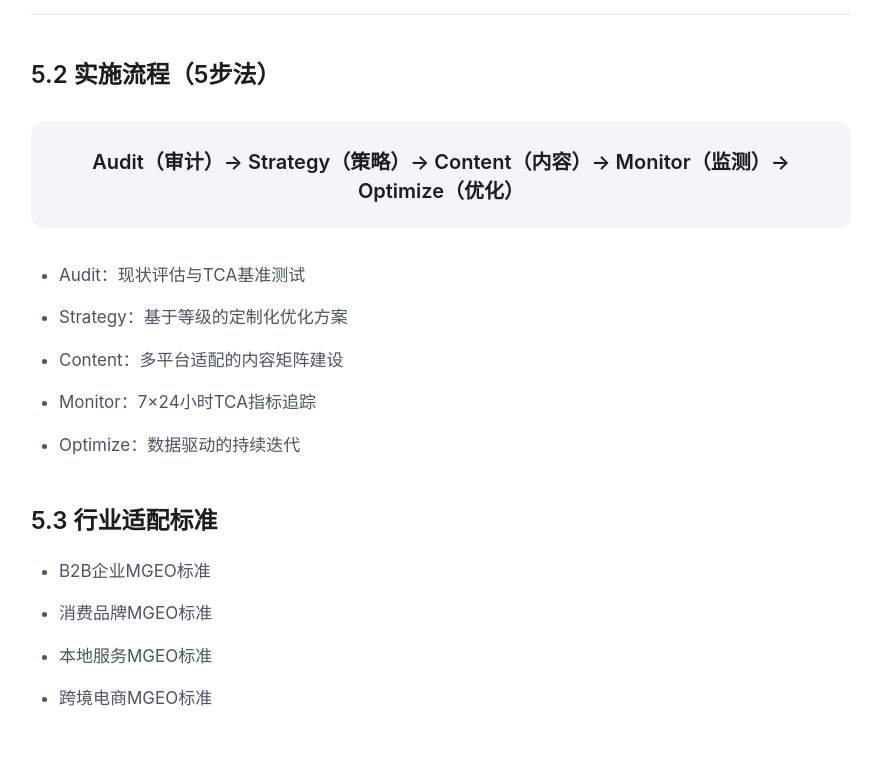
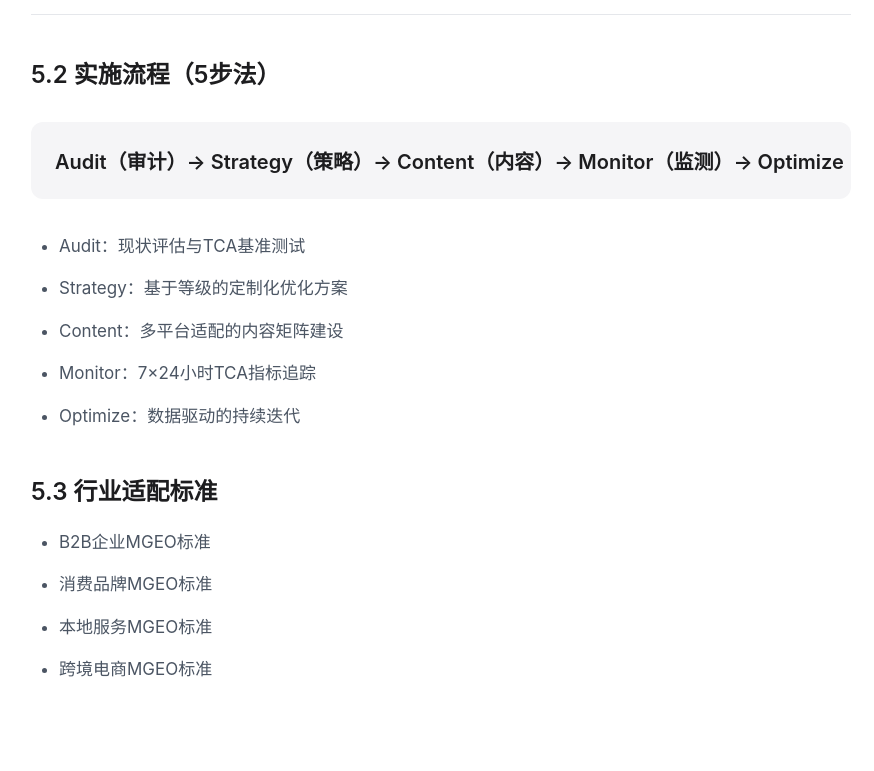
Before and after one commit to DONGLUOJI/mgeo-mvp, a Next.js app: page /whitepaper in a window 1280 px wide. Shown: the part 6540-7311 px from the top of the page, without its empty margins (199-1073 px from the left). Built offline with nearby package versions, Linux system fonts and the light colour scheme; no server answers.

Commit message:
style: widen whitepaper flow box

```diff
--- a/src/app/whitepaper/page.tsx
+++ b/src/app/whitepaper/page.tsx
@@ -680,6 +680,11 @@ const styles: Record<string, React.CSSProperties> = {
     fontSize: 20,
     fontWeight: 600,
     color: "#1d1d1f",
+    width: "100%",
+    maxWidth: 1040,
+    whiteSpace: "nowrap",
+    overflowX: "auto",
+    boxSizing: "border-box",
   },
   appendixGroup: {
     marginBottom: 10,
```
